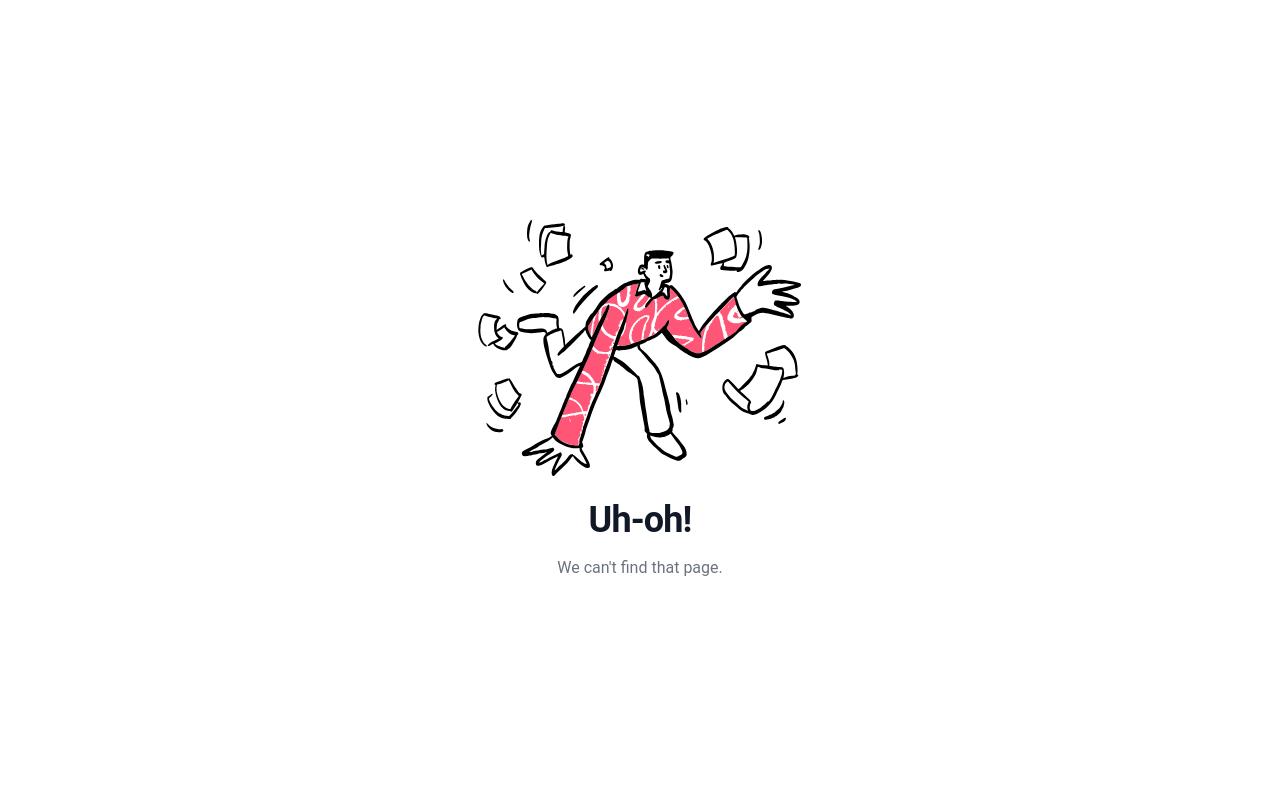
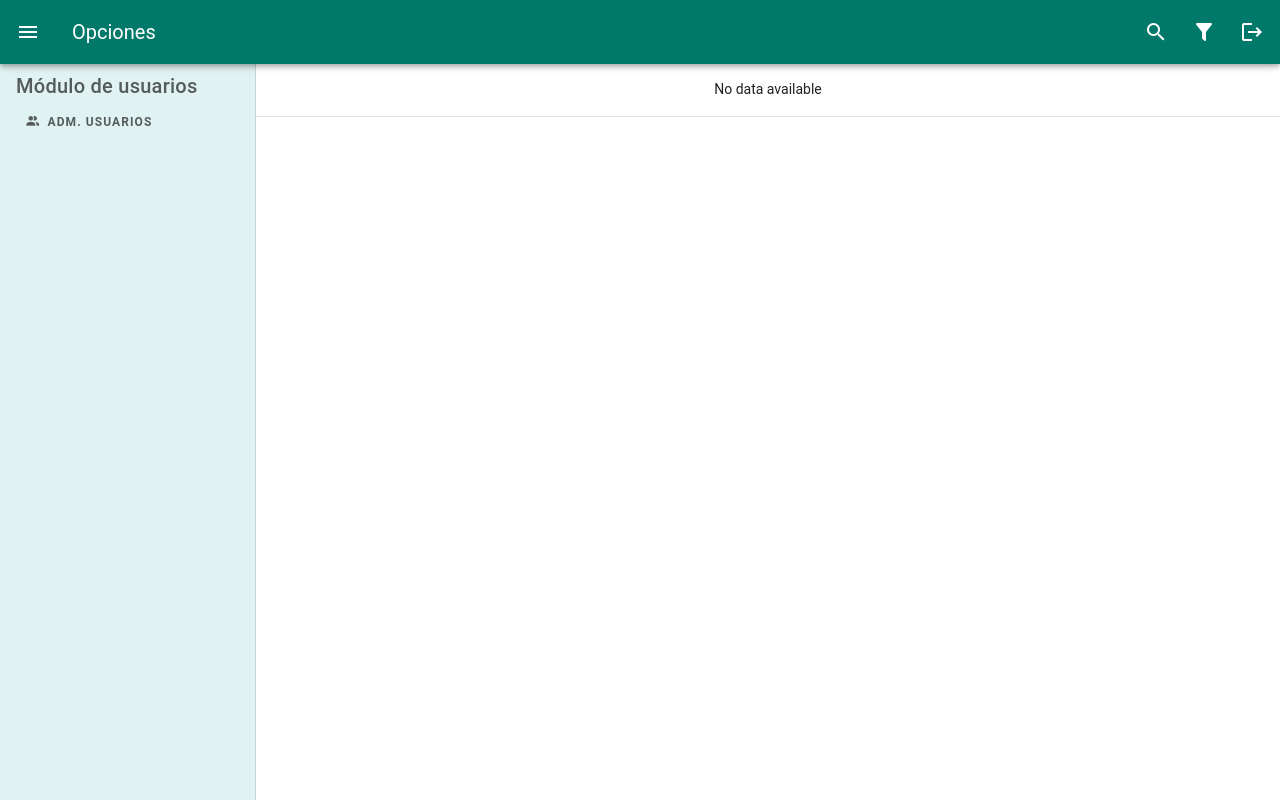
Before and after one commit to lororock/inventas-app-front, a Vue app: page /employees in a window 1280 px wide. Built offline with nearby package versions, Linux system fonts and the light colour scheme; sample sign-in values are in the browser's storage.

Commit message:
:sparkles: create view and table for list employees

```diff
--- a/src/assets/interfaces/dashboard.items.interface.ts
+++ b/src/assets/interfaces/dashboard.items.interface.ts
@@ -1,6 +1,6 @@
 interface Item {
     id: number;
-    rol: number;
+    roles: number[];
     icon: string;
     title: string;
     path: string;
--- a/src/assets/list.items.ts
+++ b/src/assets/list.items.ts
@@ -36,10 +36,10 @@ export const genders = [
 
 export const functionsDashboard: DashboardItem[] = [
   {
-    roles: [0,1],
+    roles: [0, 1],
     title: "Módulo de usuarios",
     items: [
-      { id: 1, rol: 0, icon: "mdi-account-multiple", title: "Adm. usuarios", path: "employees"},
+      { id: 1, roles: [0, 1], icon: "mdi-account-multiple", title: "Adm. usuarios", path: "employees"},
     ]
   },
     /**
--- /dev/null
+++ b/src/assets/tables.columns.name.ts
@@ -0,0 +1,26 @@
+export const employeeColumnsName = [
+    { title: 'Nombres', align: 'end', key: 'firstName' },
+    { title: 'Apellidos', align: 'end', key: 'length' },
+    { title: 'Documento', align: 'end', key: 'documentNumber' },
+    { title: 'Correo electrónico', align: 'end', key: 'email' },
+]
+/*
+{
+            "id": "7310008d-0011-4aac-a556-ebd09ec830de",
+            "email": "ernesto.accountant.cashier@yopmail.com",
+            "status": 2,
+            "roles": [
+                2
+            ],
+            "userDetails": {
+                "id": "8dc24769-982a-4dfd-9660-d87f41666e38",
+                "firstName": "Ernesto",
+                "lastName": "Accountant Cashier",
+                "documentNumber": "1082749252",
+                "documentType": 0,
+                "phone": "3026508102",
+                "gender": true,
+                "birthdate": "1998-01-13"
+            }
+        }
+ */
--- /dev/null
+++ b/src/components/admin/users/TableUsers.vue
@@ -0,0 +1,16 @@
+<script setup lang="ts">
+
+</script>
+
+<template>
+  <v-data-table-virtual
+      :headers="headers"
+      :items="virtualBoats"
+      height="400"
+      item-value="name"
+  />
+</template>
+
+<style scoped>
+
+</style>
--- a/src/router/index.ts
+++ b/src/router/index.ts
@@ -6,6 +6,7 @@ import NotFound from "../views/NotFoundView.vue";
 import { useAuthStore } from "../store/auth.store.ts";
 import Login from "../views/Login.vue";
 import HomeDashboard from "../views/Dashboard/HomeDashboard.vue";
+import Employee from "../views/Dashboard/Employee.vue";
 
 const router = createRouter({
   history: createWebHistory(),
@@ -19,6 +20,12 @@ const router = createRouter({
       path: "/home",
       name: "Home",
       component: HomeDashboard,
+      meta: { requiresAuth: true },
+    },
+    {
+      path: "/employees",
+      name: "Employee",
+      component: Employee,
       meta: { requiresAuth: true },
     },
     {
--- /dev/null
+++ b/src/views/Dashboard/Employee.vue
@@ -0,0 +1,12 @@
+<script setup lang="ts">
+
+import TableUsers from "../../components/admin/users/TableUsers.vue";
+</script>
+
+<template>
+<TableUsers />
+</template>
+
+<style scoped>
+
+</style>
```
